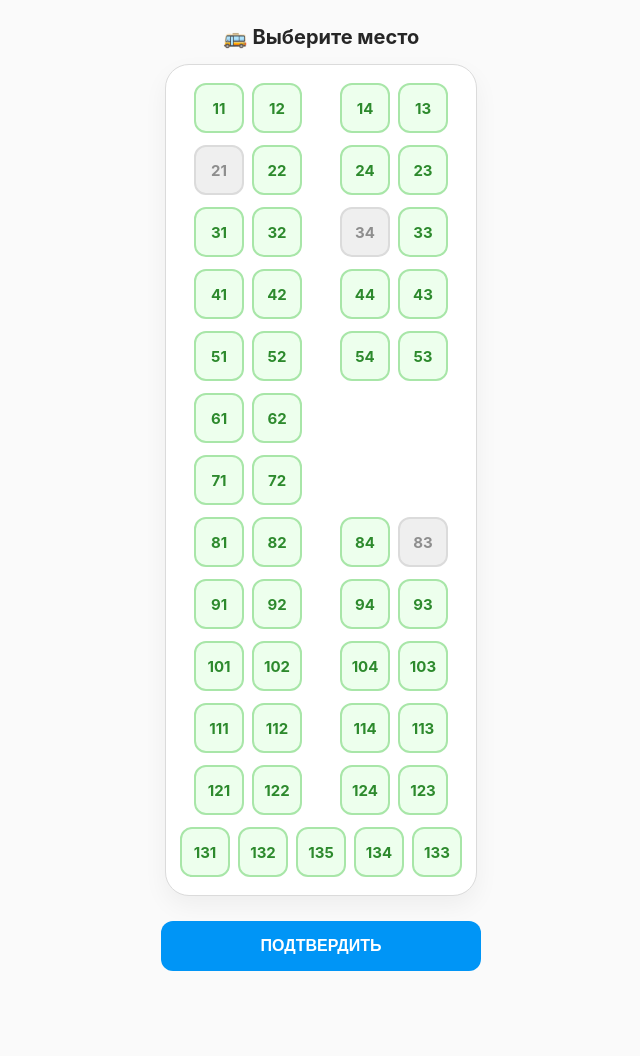
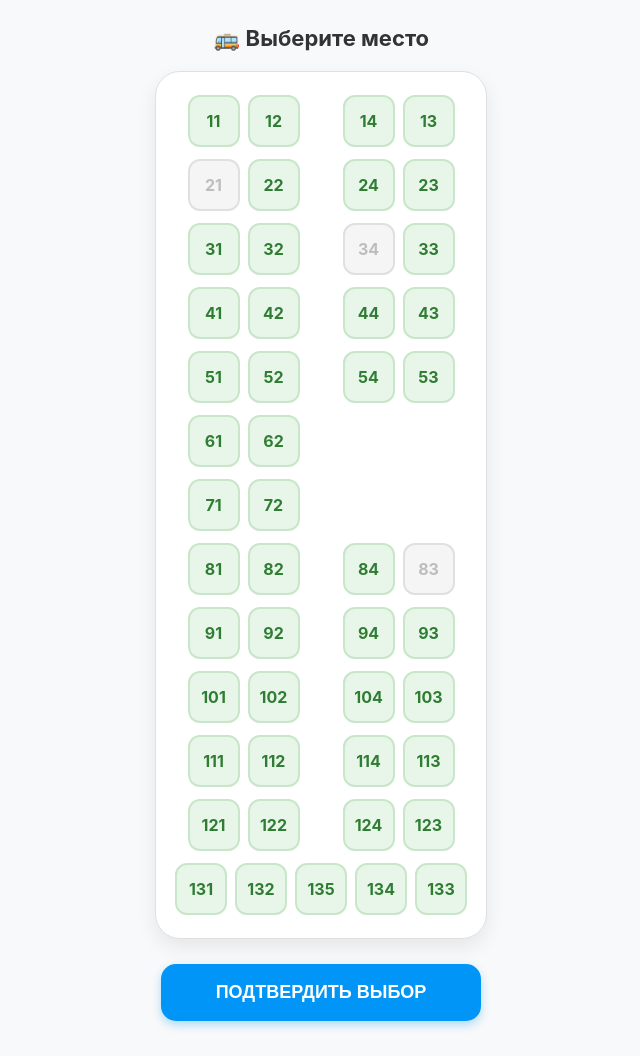
Before and after one commit to sawagela2711/bus-seat-booking, a plain HTML site: page index.html in a window 1280 px wide. Shown: the whole page, without its empty margins (319-959 px from the left). Before the commit the page ends 1006 px from the top, so only its background shows below. Drawn offline with Linux system fonts and the light colour scheme.

Commit message:
Update index.html

```diff
--- a/index.html
+++ b/index.html
@@ -3,63 +3,63 @@
 <head>
   <meta charset="UTF-8">
   <meta name="viewport" content="width=device-width, initial-scale=1.0, maximum-scale=1.0, user-scalable=no">
-  <title>Выбор места</title>
+  <title>Выбор места в автобусе</title>
 
-  <!-- Твой ID 4049391 -->
-  <script src="https://manychat.com" defer></script>
+  <!-- КОД СО СКРИНШОТА (ManyChat Pixel + SDK) -->
+  <script src="//://manychat.com" defer="defer"></script>
+  <script src="https://mccdn.me" defer="defer"></script>
 
   <style>
-    /* Блокируем выделение текста и зум при тапах в Instagram */
-    * { -webkit-tap-highlight-color: transparent; user-select: none; }
+    * { -webkit-tap-highlight-color: transparent; box-sizing: border-box; user-select: none; }
+    body { font-family: -apple-system, system-ui, sans-serif; text-align: center; background-color: #f8f9fa; padding: 10px; margin: 0; }
+    h2 { color: #333; font-size: 22px; margin: 15px 0; }
 
-    body { font-family: -apple-system, BlinkMacSystemFont, "Segoe UI", Roboto, Helvetica, Arial, sans-serif;
-           text-align: center; background-color: #fafafa; padding: 10px; margin: 0; }
-
-    h2 { color: #262626; font-size: 20px; margin: 15px 0; }
-
-    .bus-wrapper { display: inline-block; background: white; padding: 10px; border-radius: 24px;
-                   box-shadow: 0 10px 25px rgba(0,0,0,0.05); border: 1px solid #dbdbdb; }
+    .bus-container {
+      display: inline-block; background: white; padding: 15px;
+      border-radius: 25px; box-shadow: 0 8px 20px rgba(0,0,0,0.08);
+      border: 1px solid #e0e0e0; margin-top: 5px;
+    }
 
     .row { display: flex; justify-content: center; margin: 4px 0; }
 
-    /* Кнопки мест: идеальный размер для пальца в Instagram */
+    /* Большие кнопки для удобства в Instagram */
     .seat {
-      width: 50px; height: 50px; margin: 4px; background: #edffed; color: #2d8a2d;
+      width: 52px; height: 52px; margin: 4px; background: #e8f5e9; color: #2e7d32;
       display: flex; align-items: center; justify-content: center; border-radius: 12px;
-      cursor: pointer; font-size: 15px; font-weight: 700; transition: all 0.1s ease;
-      border: 2px solid #a8e6a8; box-sizing: border-box;
+      cursor: pointer; font-size: 16px; font-weight: bold; transition: 0.2s;
+      border: 2px solid #c8e6c9;
     }
 
-    .seat.booked { background: #efefef !important; border-color: #dbdbdb !important; color: #8e8e8e !important; cursor: not-allowed; }
-    .seat.selected { background: #0095f6 !important; border-color: #0074cc !important; color: white !important; transform: scale(1.05); }
+    .seat.booked { background: #f5f5f5 !important; border-color: #e0e0e0 !important; color: #bdbdbd !important; cursor: not-allowed; }
+    .seat.selected { background: #0095f6 !important; border-color: #007bb5 !important; color: white !important; transform: scale(1.08); }
 
-    .aisle { width: 30px; }
+    .aisle { width: 35px; }
 
-    /* Кнопка в стиле Instagram */
     .confirm-btn {
-      margin: 25px 0; padding: 16px 20px; font-size: 16px; font-weight: 600;
-      background-color: #0095f6; color: white; border: none; border-radius: 12px;
-      cursor: pointer; width: 90%; max-width: 320px;
+      margin: 25px 0; padding: 18px; width: 90%; max-width: 320px;
+      font-size: 18px; font-weight: 700; background-color: #0095f6;
+      color: white; border: none; border-radius: 15px; cursor: pointer;
+      box-shadow: 0 4px 10px rgba(0,149,246,0.3);
     }
-
-    .confirm-btn:active { opacity: 0.7; }
+    .confirm-btn:active { opacity: 0.8; transform: translateY(1px); }
   </style>
 </head>
 <body>
 
   <h2>🚌 Выберите место</h2>
 
-  <div class="bus-wrapper">
+  <div class="bus-container">
     <div id="bus"></div>
   </div>
 
   <br>
-  <button class="confirm-btn" onclick="confirmSeat()">ПОДТВЕРДИТЬ</button>
+  <button class="confirm-btn" onclick="confirmSeat()">ПОДТВЕРДИТЬ ВЫБОР</button>
 
   <script>
     const bus = document.getElementById("bus");
     let selectedSeat = null;
 
+    // Занятые места (можешь менять список здесь)
     const bookedSeats = ["21", "34", "83"];
 
     const layout = [
@@ -104,20 +104,24 @@
 
     function confirmSeat() {
       if (!selectedSeat) {
-        alert("Пожалуйста, выберите место");
+        alert("Сначала выберите место на схеме!");
         return;
       }
 
-      // Работа с ManyChat в Instagram
-      if (typeof MC !== 'undefined' && MC.getChatControl) {
+      // Функция отправки в ManyChat
+      const sendToManyChat = () => {
+        if (typeof MC !== 'undefined' && MC.getChatControl) {
           MC.getChatControl().setCustomField("seat", selectedSeat);
-          setTimeout(() => { MC.getChatControl().close(); }, 500);
-      } else if (window.ManyChat) {
+          setTimeout(() => { MC.getChatControl().close(); }, 600);
+        } else if (window.ManyChat) {
           window.ManyChat.setCustomField("seat", selectedSeat);
           window.ManyChat.close();
-      } else {
-          alert("Выбрано место: " + selectedSeat + ". Откройте через Direct для связи с ManyChat.");
-      }
+        } else {
+          alert("Место " + selectedSeat + " выбрано, но ManyChat еще загружается. Попробуйте еще раз через секунду.");
+        }
+      };
+
+      sendToManyChat();
     }
   </script>
 </body>
```
